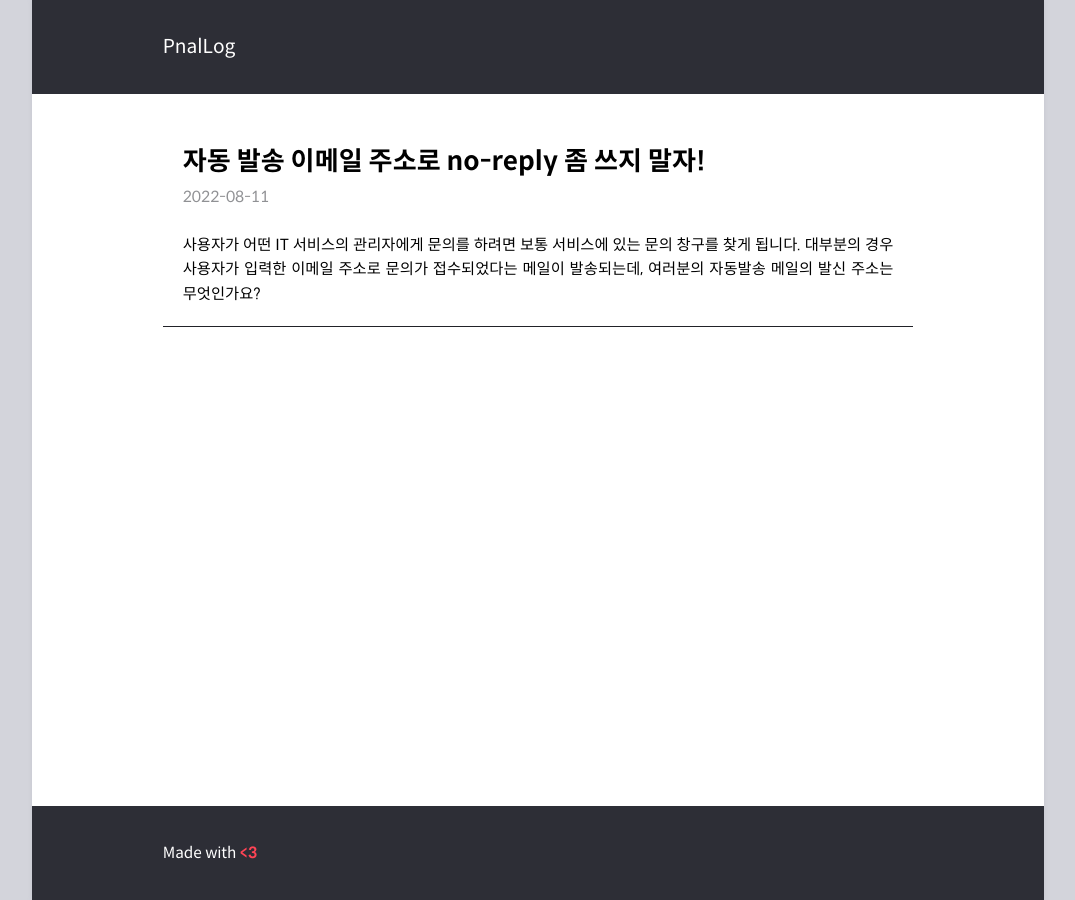
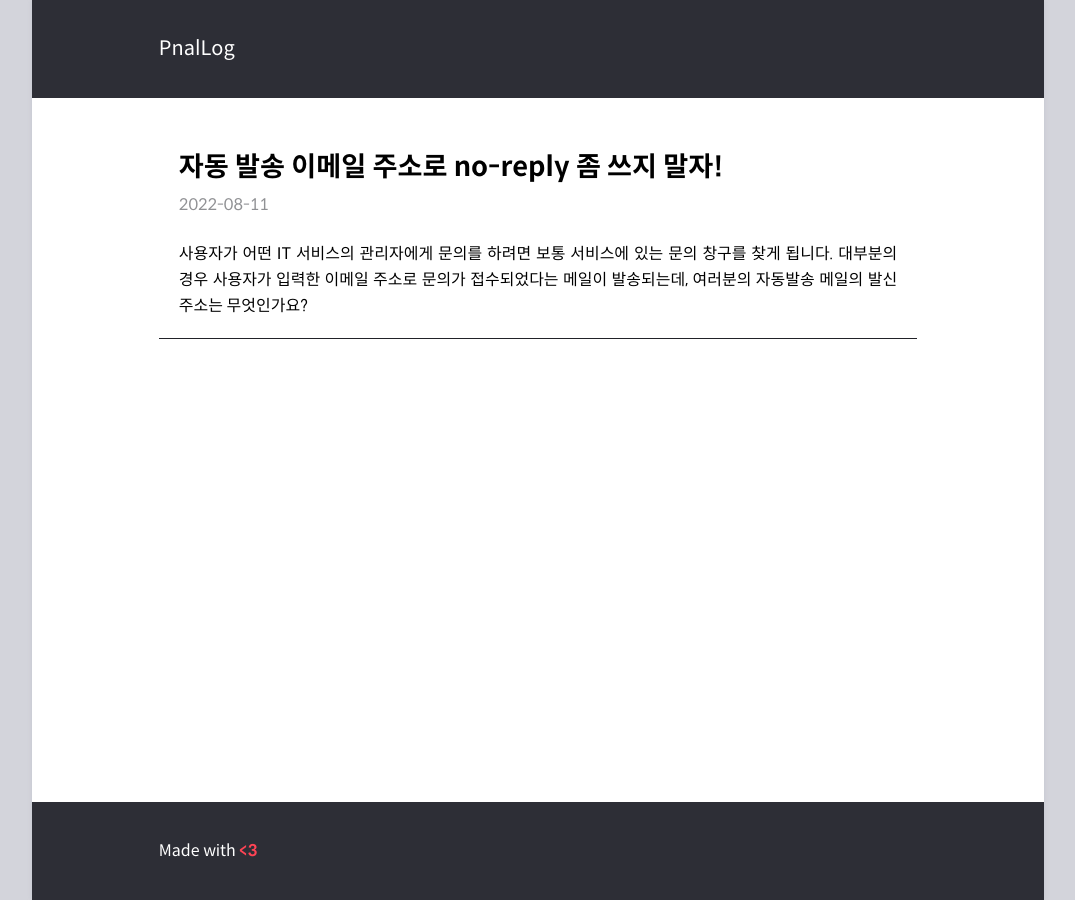
Before and after one commit to minari2/blog, a Jekyll site: the page built from index.html, in a window 1280 px wide. Shown: the whole page, without its empty margins (102-1177 px from the left). Built offline with Jekyll 4.4.1, drawn with Linux system fonts in a browser that asks for light colours.

Commit message:
Fix mobile font size

```diff
--- a/_sass/index.sass
+++ b/_sass/index.sass
@@ -1,4 +1,4 @@
-$font-size: calc(0.8rem + 0.2vw) !default
+$font-size: 16px !default
 $font-weight: 400 !default
 $font-family: "Spoqa Han Sans Neo", -apple-system, "Helvetica Neue", "Segoe UI", "Roboto", sans-serif !default
 $heading-weight: 600 !default
```
